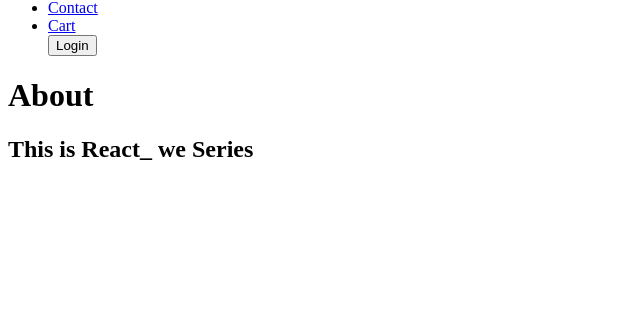
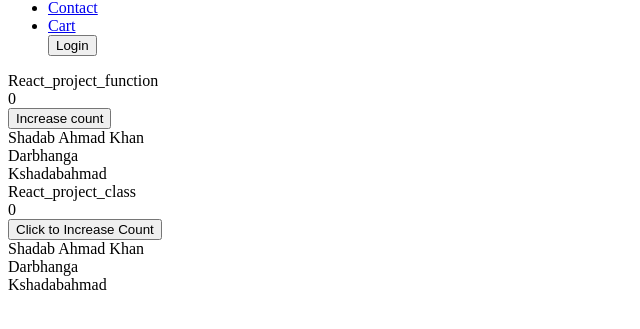
Before and after one commit to Shadab-A-Khan/React_, a React (Vite) app: page /about in a window 1280 px wide. Shown: the part 365-694 px from the top of the page, without its empty margins (0-640 px from the left). Built offline with nearby package versions, Linux system fonts and the light colour scheme.

Commit message:
lets get Classy- Part-01

```diff
--- a/index.css
+++ b/index.css
@@ -31,7 +31,7 @@
   padding-top: 20px;
   margin: 30px;
   width: 200px;
-  height: 340px;
+  height: 350px;
   border-radius: 9px;
 }
 .res-card:hover {
@@ -93,7 +93,7 @@
 /* Restaurant  menu style */
 .resta {
   padding: 40px;
-  padding-top: 30px;
+  padding-top: 20px;
   width: 500px;
   height: 600px;
   background-color: white;
@@ -101,13 +101,13 @@
   margin: 100px;
 }
 .resta > h1 {
-  color: rgb(0, 17, 255);
+  color: purple;
 }
 .resta > div > h3 {
   color: green;
 }
 .resta > h3 {
-  color: purple;
+  color: rgb(0, 17, 255);
 }
 .resta:hover {
   transform: translate(0, -7px);
@@ -122,7 +122,11 @@
   background-color: rgb(186, 222, 235);
 }
 
-.res-logo-menu{
+.res-card > h2 {
+  color: rgb(128, 2, 139);
+}
+
+.res-logo-menu {
   display: flex;
   flex-wrap: wrap;
   size: 20%;
@@ -131,6 +135,36 @@
   height: 10%;
 }
 
-.link{
+.link {
   text-decoration: none;
 }
+
+.shimmer_menu-container {
+  font-size: 15px;
+  margin: 10px;
+  display: flex;
+  flex-wrap: wrap;
+  flex-direction: row;
+  justify-content: center;
+  background-color: white;
+}
+.shimmer_menu-card {
+  padding: 40px;
+  padding-top: 30px;
+  width: 500px;
+  height: 600px;
+  background-color: rgb(204, 209, 211);
+  border-radius: 10px;
+  margin: 100px;
+}
+
+.classy{
+  border: 1px solid black;
+  margin: 10%;
+  width: 20%;
+}
+.funcy{
+  border: 1px solid black;
+  margin: 10%;
+  width: 20%;
+}
--- a/src/components/About.js
+++ b/src/components/About.js
@@ -1,7 +1,56 @@
-const About = () => {
-  return (<div>
-    <h1> About </h1>
-    <h2> This is React_ we Series </h2>
-  </div>);
-};
+import User from "./User";
+import UserClass from "./UserClass";
+import React from "react";
+// const About = () => {
+//   return (
+//     <div>
+//       <div className="classy">
+//         <User
+//           name={"Shadab Ahmad Khan"}
+//           location={"Darbhanga"}
+//           contact={"Kshadabahmad"}
+//         />
+//       </div>
+//       <div className="funcy">
+//         <UserClass
+//           name={"Shadab Ahmad Khan"}
+//           location={"Darbhanga"}
+//           contact={"Kshadabahmad"}
+//         />
+//       </div>
+//     </div>
+//   );
+// };
+
+class About extends React.Component {
+  constructor(props) {
+    super(props);
+    // this.state={};
+    console.log("Parent Constructor render");
+  }
+  componentDidMount(){
+    console.log("Parent CompondDidMount render");
+  }
+  render() {
+    console.log(" Parent body Render");
+    return (
+      <div>
+        <div className="classy">
+          <User
+            name={"Shadab Ahmad Khan"}
+            location={"Darbhanga"}
+            contact={"Kshadabahmad"}
+          />
+        </div>
+        <div className="funcy">
+          <UserClass
+            name={"Shadab Ahmad Khan"}
+            location={"Darbhanga"}
+            contact={"Kshadabahmad"}
+          />
+        </div>
+      </div>
+    );
+  }
+}
 export default About;
--- a/src/components/RestaurantCard.js
+++ b/src/components/RestaurantCard.js
@@ -10,7 +10,7 @@
 }) => {
   return (
     <div className="res-card" style={{ backgroundColor: "#f0f0f0" }}>
-      <h3>{name}</h3>
+      <h2>{name}</h2>
       <img
         className="res-logo"
         alt="res-logo"
@@ -19,7 +19,6 @@
       <h4>{cuisines}</h4>
       <h4>{areaName}</h4>
       <h4> {avgRatingString} starts</h4>
-      <h4>Rs {costForTwo} For Two</h4>
     </div>
   );
 };
--- a/src/components/RestaurantMenu.js
+++ b/src/components/RestaurantMenu.js
@@ -4,6 +4,7 @@
 import { useParams } from "react-router-dom";
 import Menu from "./Menu";
 import Shimmer from "./Shimmer";
+import Shimmer_menu from "./Shimmer_menu";
 
 const RestaurantMenu = () => {
   const [resInfo, setResInfo] = useState(null);
@@ -36,7 +37,7 @@
     }
   }
   if (resInfo === null) {
-    return <Shimmer />;
+    return <Shimmer_menu />;
   }
 
   return (
--- /dev/null
+++ b/src/components/Shimmer_menu.js
@@ -0,0 +1,9 @@
+const Shimmer_menu = () => {
+    return (
+      <div className="shimmer_menu-container">
+        <div className="shimmer_menu-card"></div>
+      </div>
+    );
+  };
+
+  export default Shimmer_menu;
--- /dev/null
+++ b/src/components/User.js
@@ -0,0 +1,25 @@
+import { useState } from "react";
+
+const User = (props) => {
+  let [count, setCount] = useState(0);
+
+  return (
+    <div>
+      <div>React_project_function</div>
+      <div>{count}</div>
+      <button
+        onClick={() => {
+          count = count + 1;
+          setCount(count);
+        }}
+      >
+        Increase count
+      </button>
+      <div>{props.name}</div>
+      <div>{props.location}</div>
+      <div>{props.contact}</div>
+    </div>
+  );
+};
+
+export default User;
--- /dev/null
+++ b/src/components/UserClass.js
@@ -0,0 +1,42 @@
+import React from "react";
+
+class UserClass extends React.Component {
+  constructor(props) {
+    super(props);
+    this.state = {
+      count: 0,
+    };
+    console.log("Child Constructor render");
+  }
+
+  componentDidMount(){
+    console.log("child componentDidMount render");
+  }
+
+
+  render() {
+    console.log("Child Body render");
+    const { count } = this.state;
+    return (
+      <div>
+        <div>React_project_class</div>
+        <div>{count}</div>
+        <button
+          onClick={() => {
+            this.setState({
+              count: count + 1,
+            });
+          }}
+        >
+          Click to Increase Count
+        </button>
+        <div>{}</div>
+        <div>{this.props.name}</div>
+        <div>{this.props.location}</div>
+        <div>{this.props.contact}</div>
+      </div>
+    );
+  }
+}
+
+export default UserClass;
```
